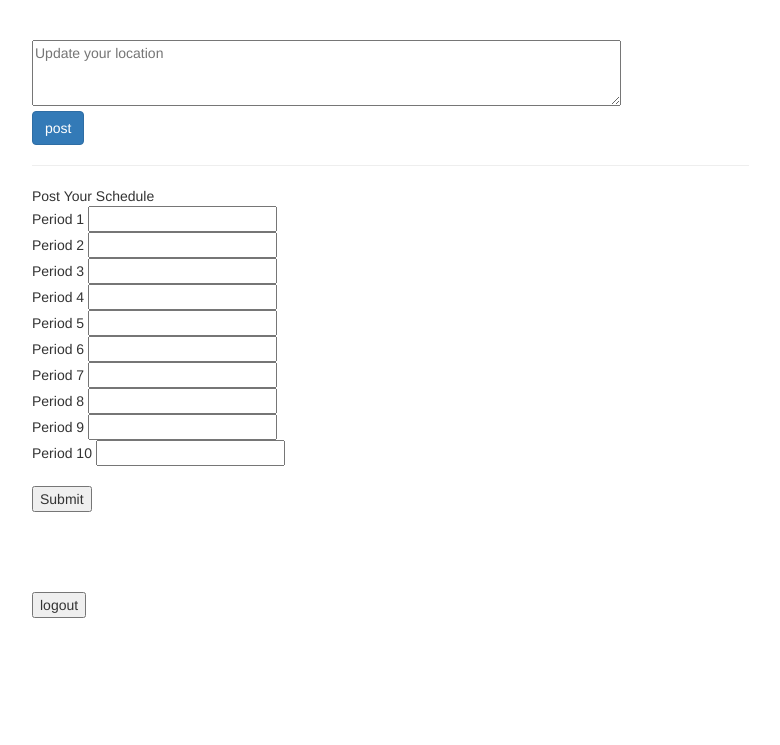
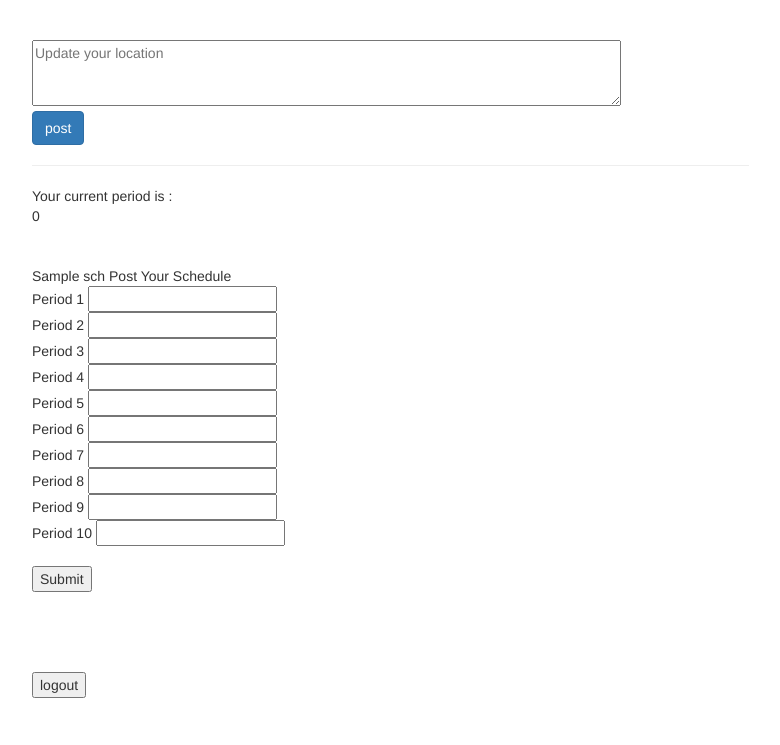
Before and after one commit to FelixRiegBaumhauer/squadup, a Flask app: template templates/profile.html in a window 1280 px wide. Shown: the part 55-800 px from the top of the page, without its empty margins (303-1083 px from the left). Run offline with Flask 2, Linux system fonts and the light colour scheme; the template is opened without the code that fills it: most values are stand-ins (such as "Sample title", 1, 10 or a date in 2020); some libraries are stand-ins or nearby versions.

Commit message:
revent work

```diff
--- a/devlog.txt
+++ b/devlog.txt
@@ -24,3 +24,8 @@ felixR  2017-01-09 21:35--Fixed the until then non working mechanism meant to pu
 kathyL -- 2017-01-10 00:34--added a return most updated version of user schedule in schedule.py to show in profile page. made upload button work--users now upload to static/images folder. also changed what gets display on profile page. if they already inputted a schedule, then schedule will show. if not, a form will show.
 
 kathyL -- 2017-01-10 7:50--made app able to process 2 different forms by selection of button
+
+malickS -- --Created main database
+malickS -- --Wrote js functions for checkin which current period it is
+malickS -- --Wrote js functions that tell you what class you shoudl be in
+will add dates later
--- a/static/js/index.js
+++ b/static/js/index.js
@@ -1,40 +1,40 @@
 //time is variable which represents current number of minutes since 12am
 function currentperiod(time) {
     if (time < 480) {
-        return "Before school";
+        return 0;
     }
     else if (time < 525) {
-        return "its first period";
+        return 1;
     }
     else if (time < 571) {
-        return "its second period";
+        return 2;
     }
     else if (time < 680) {
-        return "its third period";
+        return 3;
     }
     else if (time < 666) {
-        return "its 4th period";
+        return 4;
     }
     else if (time < 712) {
-        return "its 5th period";
+        return 5;
     }
     else if (time < 758) {
-        return "its 6th period";
+        return 6;
     }
     else if (time < 804) {
-        return "its 7th period";
+        return 7;
     }
     else if (time < 849) {
-        return "its 8th period";
+        return 8;
     }
     else if (time < 894) {
-        return "its 9th period";
+        return 9;
     }
     else if (time < 935) {
-        return "its 10th period";
+        return 10;
     }
     else {
-        return "its afterschool";
+        return 0;
     }
 
 }
--- a/templates/profile.html
+++ b/templates/profile.html
@@ -1,6 +1,43 @@
 {% extends "main.html" %}
 
 {% block content %}
+
+<script src = "/static/js/index.js"></script>
+<div id = "message"> Your current period is :<div id = "currentperiod">currrent period</div> </div>
+
+<br><br>
+<script>
+
+    var curpd = currentperiod(sum_mins);
+    document.getElementById("currentperiod").innerHTML = curpd;
+    //alert("hello".concat("hi"));
+
+    if (curpd === 1) {
+     document.getElementById("currentperiod").innerHTML = "{{ sch[1] }}";
+
+    }
+    else if (curpd === 2) {
+        document.getElementById("currentperiod").innerHTML = "{{ sch[2] }}";
+    }else if (curpd === 3) {
+        document.getElementById("currentperiod").innerHTML = "{{ sch[3] }}";
+    }else if (curpd === 4) {
+        document.getElementById("currentperiod").innerHTML = "{{ sch[4] }}";
+    }else if (curpd === 5) {
+        document.getElementById("currentperiod").innerHTML = "{{ sch[5] }}";
+    }else if (curpd === 6) {
+        document.getElementById("currentperiod").innerHTML = "{{ sch[6] }}";
+    }else if (curpd === 7) {
+        document.getElementById("currentperiod").innerHTML = "{{ sch[7] }}";
+    }else if (curpd === 8) {
+        document.getElementById("currentperiod").innerHTML = "{{ sch[8] }}";
+    }else if (curpd === 9) {
+        document.getElementById("currentperiod").innerHTML = "{{ sch[9] }}";
+    }else if (curpd === 10) {
+       document.getElementById("currentperiod").innerHTML = "{{ sch[10] }}";
+    }
+</script>
+
+{{ sch[1] }}
 
 
 {% if show %}
@@ -51,6 +88,8 @@ Post Your Schedule
 </form>
 {% endif %}
 
+
+
 <!--
 <form action="/upload" method="post" enctype="multipart/form-data"> ...
 <input type="file" name="file" id="file">
```
Also changed, not shown: data/users.db, 3 other files.
